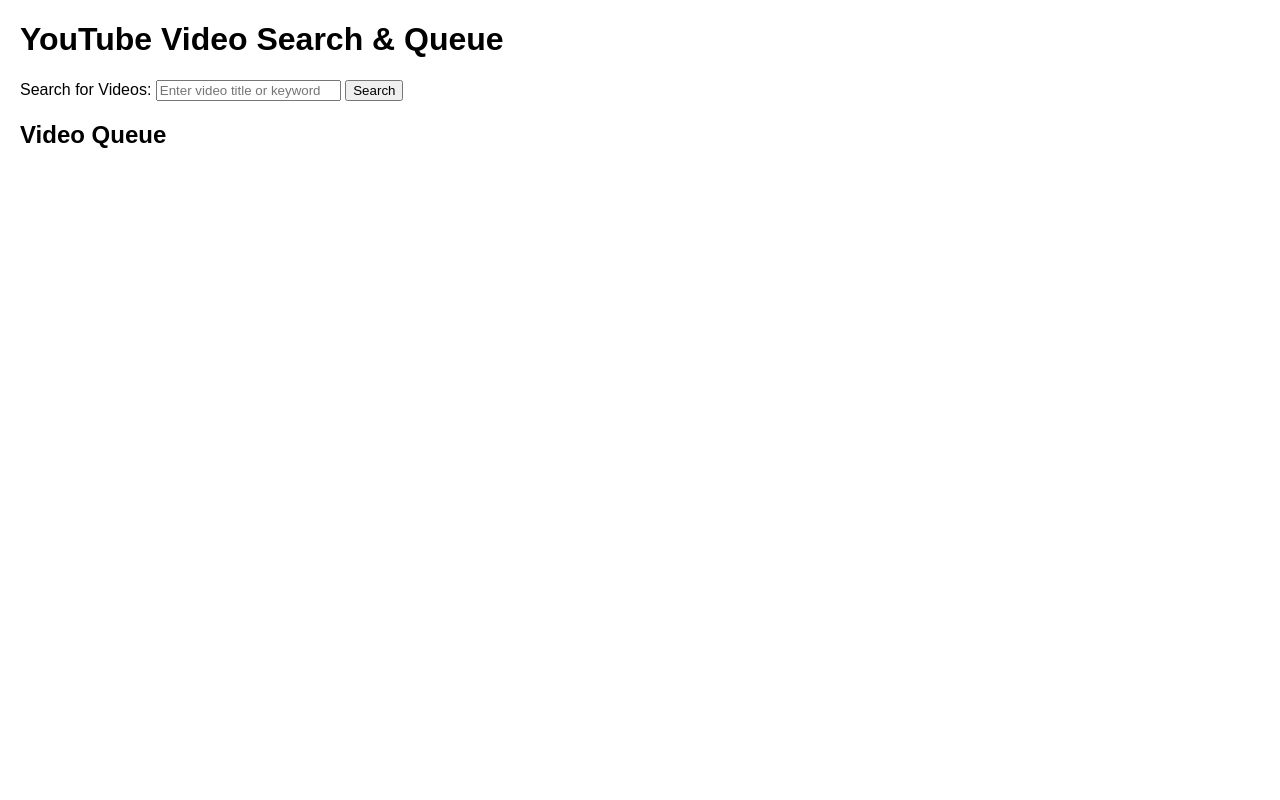
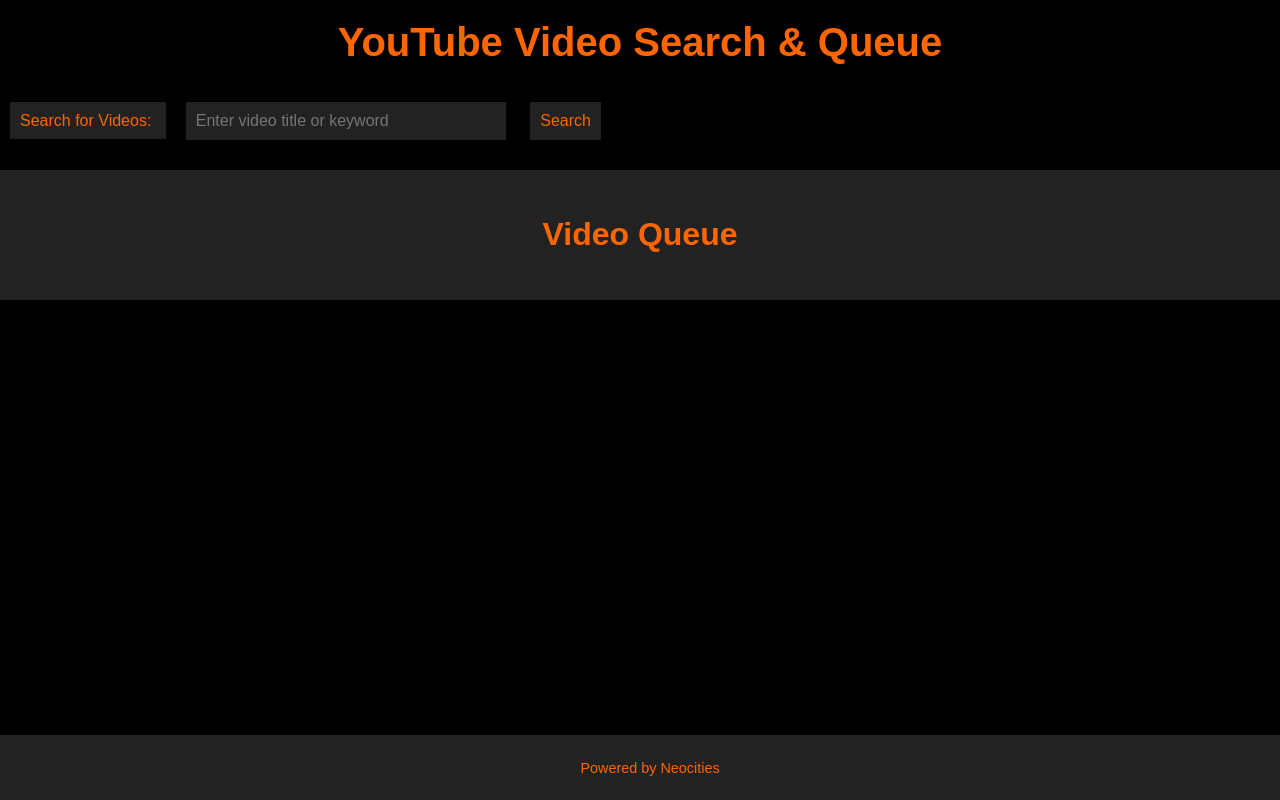
Before and after one commit to TwentySign/watch-party, a plain HTML site: page index.html in a window 1280 px wide. Drawn offline with Linux system fonts and the light colour scheme.

Commit message:
Update index.html

```diff
--- a/index.html
+++ b/index.html
@@ -5,42 +5,109 @@
     <meta name="viewport" content="width=device-width, initial-scale=1.0">
     <title>YouTube Video Search & Queue</title>
     <style>
+        /* Global Styles */
         body {
             font-family: Arial, sans-serif;
-            margin: 20px;
+            background-color: #000000;
+            color: #FF6600;
+            margin: 0;
+            padding: 0;
         }
-        #videoContainer {
+
+        h1 {
+            text-align: center;
             margin-top: 20px;
+            font-size: 2.5em;
         }
+
+        label, input, button {
+            font-size: 1em;
+            color: #FF6600;
+            background-color: #222222;
+            border: none;
+            padding: 10px;
+            margin: 10px;
+        }
+
+        input {
+            width: 300px;
+        }
+
+        button:hover, input:hover {
+            background-color: #444444;
+            cursor: pointer;
+        }
+
+        /* Search Results */
         #searchResults {
             margin-top: 20px;
             list-style-type: none;
             padding: 0;
+            text-align: center;
         }
+
         #searchResults li {
-            background-color: #f4f4f4;
+            background-color: #333333;
             padding: 10px;
             margin: 5px 0;
             cursor: pointer;
+            color: #FF6600;
+            transition: background-color 0.3s;
         }
+
         #searchResults li:hover {
-            background-color: #e0e0e0;
+            background-color: #444444;
         }
+
+        /* Video Queue */
         #queue {
             margin-top: 20px;
+            padding: 20px;
+            background-color: #222222;
         }
+
+        #queue h2 {
+            font-size: 2em;
+            text-align: center;
+        }
+
         #queue ul {
             list-style-type: none;
             padding: 0;
         }
+
         #queue li {
             padding: 5px;
-            background-color: #f4f4f4;
+            background-color: #333333;
             margin: 5px 0;
+            color: #FF6600;
             cursor: pointer;
+            transition: background-color 0.3s;
         }
+
         #queue li:hover {
-            background-color: #e0e0e0;
+            background-color: #444444;
+        }
+
+        /* Video Player */
+        #videoContainer {
+            margin-top: 20px;
+            text-align: center;
+        }
+
+        iframe {
+            border: none;
+        }
+
+        footer {
+            text-align: center;
+            padding: 10px;
+            background-color: #222222;
+            position: fixed;
+            bottom: 0;
+            width: 100%;
+            font-size: 0.9em;
+            color: #FF6600;
         }
     </style>
 </head>
@@ -59,6 +126,10 @@
         <h2>Video Queue</h2>
         <ul id="queueList"></ul>
     </div>
+
+    <footer>
+        <p>Powered by Neocities</p>
+    </footer>
 
     <script>
         let videoQueue = [];
```
